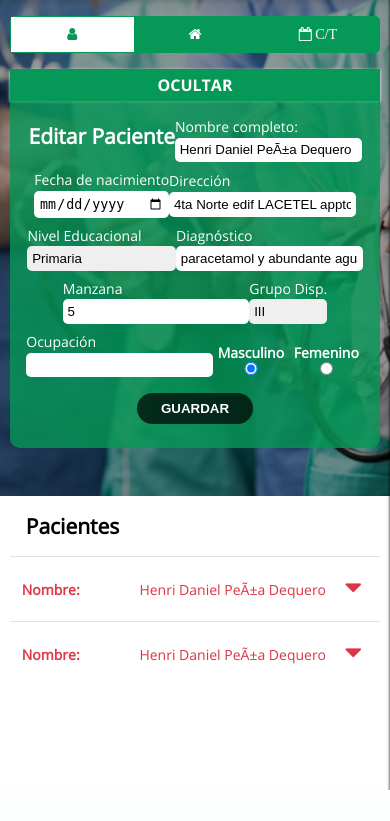
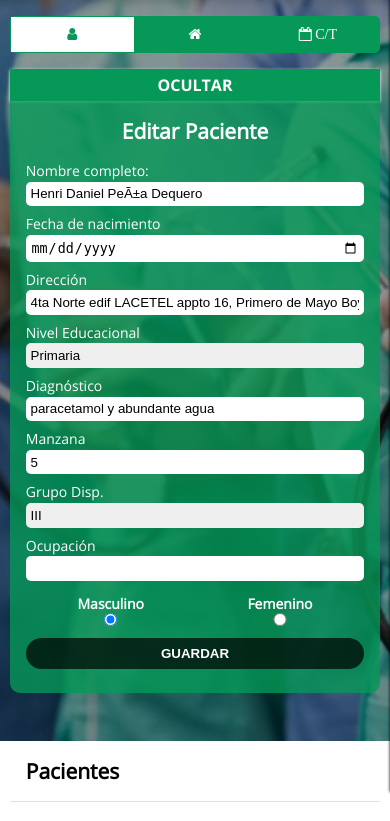
Before and after one commit to dttrujillo00/Consulta-Medica, a PHP site: page /index.php?id=9 in a window 390 px wide. Shown: the part 54-875 px from the top of the page. Before the commit the page ends 844 px from the top, so only its background shows below. Run offline with PHP 8.4, Linux system fonts and the light colour scheme; data comes from the database, SQL or seed files in the repository.

Commit message:
Cambios guardados

```diff
--- a/index.php
+++ b/index.php
@@ -263,22 +263,22 @@
 
 					<h2 class="col-md-12">Editar Paciente</h2>
 
-					<div class="campo-container col-md-8">
+					<div class="campo-container col-md-8 col-sm-12">
 						<label for="nombre_apellido">Nombre completo:</label>
 						<input required="" type="text" id="nombre_apellido" value="<?php echo $resultUnico['nombre_comp_pac'] ?>">
 					</div>
 
-					<div class="campo-container col-md-4">
+					<div class="campo-container col-md-4 col-sm-12">
 						<label for="fecha_nacimiento">Fecha de nacimiento</label>
 						<input required="" type="date" id="fecha_nacimiento" value="<?php echo $resultUnico['fecha_nac_pac'] ?>">
 					</div>
 
-					<div class="campo-container col-md-8">
+					<div class="campo-container col-md-8 col-sm-12">
 						<label for="direccion">Dirección</label>
 						<input required="" type="text" id="direccion" value="<?php echo $resultUnico['dir_nuc'] ?>">
 					</div>
 
-					<div class="campo-container col-md-4">
+					<div class="campo-container col-md-4 col-sm-12">
 						<label>Nivel Educacional</label>
 						<select id="nivel_educacional">
 							<option value="1">Primaria</option>
@@ -291,17 +291,17 @@
 						</select>
 					</div>
 
-					<div class="campo-container col-md-8">
+					<div class="campo-container col-md-8 col-sm-12">
 						<label for="diagnostico">Diagnóstico</label>
 						<input id="diagnostico" type="text" value="<?php echo $resultUnico['diagnostico_pac'] ?>">
 					</div>
 
-					<div class="campo-container col-md-2">
+					<div class="campo-container col-md-2 col-sm-12">
 						<label for="manzana">Manzana</label>
 						<input required="" type="text" id="manzana" value="<?php echo $resultUnico['no_nuc'] ?>">
 					</div>
 
-					<div class="campo-container col-md-2">
+					<div class="campo-container col-md-2 col-sm-12">
 						<label>Grupo Disp.</label>
 						<select id="grupo_disp">
 								<option value="1">I</option>
@@ -311,12 +311,12 @@
 						</select>
 					</div>
 
-					<div class="campo-container col-md-8">
+					<div class="campo-container col-md-8 col-sm-12">
 						<label for="labor">Ocupación</label>
 						<input id="labor" type="text" value="<?php echo $resultUnico['labor_pac'] ?>">
 					</div>
 
-					<div class="col-md-4">
+					<div class="col-md-4 col-sm-12">
 						<div class="flex">
 							<div class="radio-container">
 								<label for="hombre">Masculino</label>
@@ -329,7 +329,7 @@
 						</div>
 					</div>
 
-					<div class="div-button col-md-4">
+					<div class="div-button col-md-4 col-sm-12">
 						<button class="btn btn-guardar" id="btn_guardar">Guardar</button>
 					</div>
 
--- a/js/script.js
+++ b/js/script.js
@@ -8,6 +8,7 @@
 
         // OCULTAR Y MOSTRAR FILA EN DISEÑO MÓVIL
         tablaResponsive.addEventListener('click', e => {
+          console.log(e.target);
           var filaActivada = e.target.parentElement.parentElement;
           if(e.target.classList.contains('fa-caret-down')){
                 e.target.classList.add('rotar');
```
